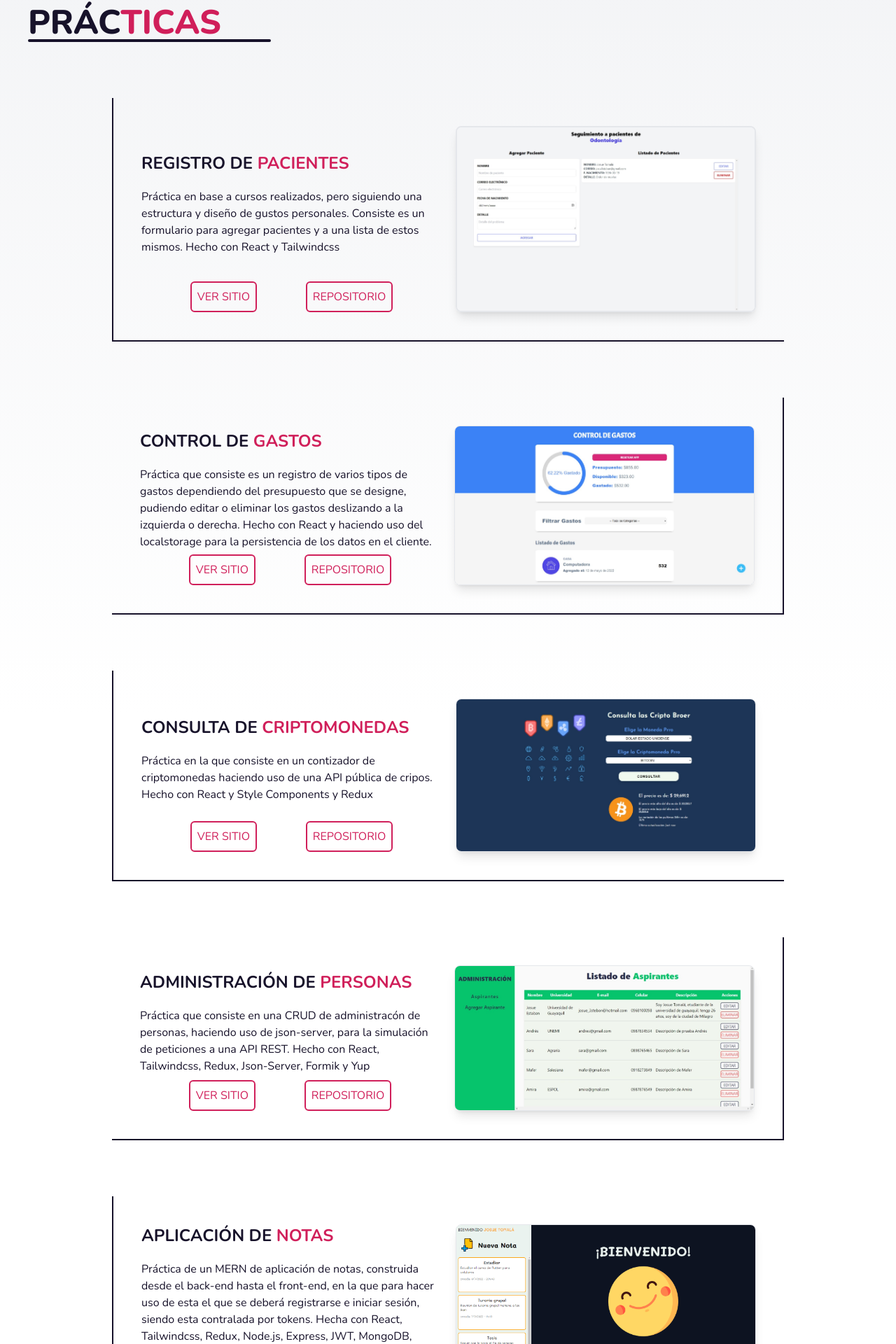
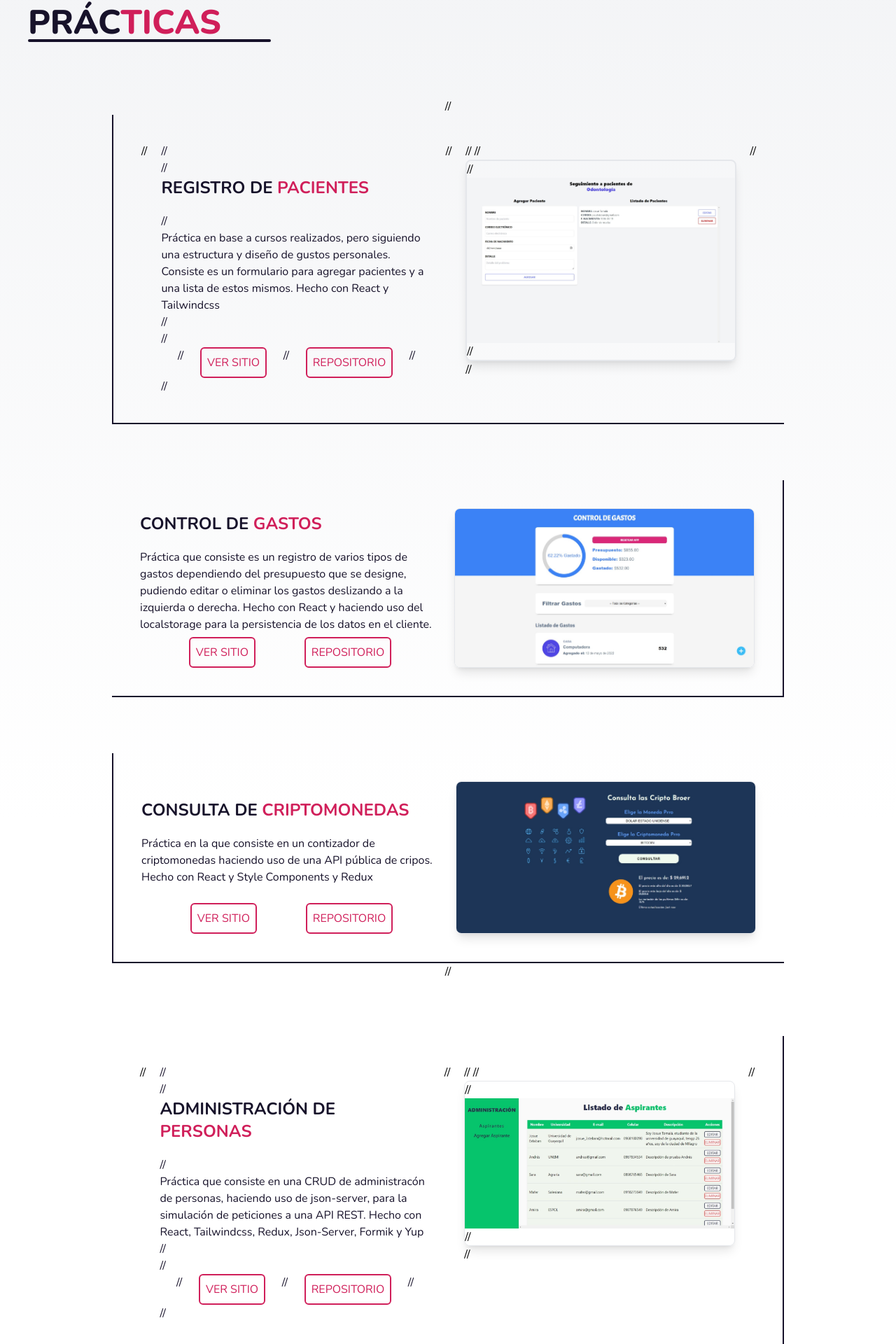
Before and after one commit to josu3steban/personal-portfolio, a React (Vite) app: page / in a window 1280 px wide. Shown: the part 1942-3862 px from the top of the page at 70% size. Built offline with nearby package versions, Linux system fonts and the light colour scheme.

Commit message:
Update Projects.jsx

```diff
--- a/src/components/Projects.jsx
+++ b/src/components/Projects.jsx
@@ -29,29 +29,29 @@ export const Projects = () => {
 
         <div className="sm:mt-10 sm:px-5 flex flex-col items-center mt-20 mb-20">
 
-            <article className='sm:flex-col-reverse sm:w-full sm:gap-3 sm:p-3  w-3/4 flex gap-5 p-10 border-[#17122A] border-l-2 border-b-2'>
+//             <article className='sm:flex-col-reverse sm:w-full sm:gap-3 sm:p-3  w-3/4 flex gap-5 p-10 border-[#17122A] border-l-2 border-b-2'>
 
-                <div className="sm:w-full  flex flex-col w-1/2 text-[#17122A]">
-                    <div className="sm:grow-0  grow flex flex-col justify-center">
-                        <h2 className='sm:hidden sm:text-lg sm:text-center  mb-5 uppercase text-2xl font-bold'>Registro de <span className='text-[#D01F5A]'>pacientes</span></h2>
-                        <p>Práctica en base a cursos realizados, pero siguiendo una estructura y diseño de gustos personales. Consiste es un formulario para agregar pacientes y a una lista de estos mismos. Hecho con React y Tailwindcss</p>
-                    </div>
+//                 <div className="sm:w-full  flex flex-col w-1/2 text-[#17122A]">
+//                     <div className="sm:grow-0  grow flex flex-col justify-center">
+//                         <h2 className='sm:hidden sm:text-lg sm:text-center  mb-5 uppercase text-2xl font-bold'>Registro de <span className='text-[#D01F5A]'>pacientes</span></h2>
+//                         <p>Práctica en base a cursos realizados, pero siguiendo una estructura y diseño de gustos personales. Consiste es un formulario para agregar pacientes y a una lista de estos mismos. Hecho con React y Tailwindcss</p>
+//                     </div>
 
-                    <div className="sm:justify-between sm:mt-5 sm:text-sm  flex justify-evenly">
-                        <a className=' uppercase block p-2 text-[#D01F5A] border-2 border-[#D01F5A] rounded-md hover:text-white hover:bg-[#D01F5A] transition-all ' href="https://practica-citas-medicas.netlify.app/" target="_blank">ver sitio</a>
-                        <a className='  uppercase block p-2 text-[#D01F5A] border-2 border-[#D01F5A] rounded-md hover:text-white hover:bg-[#D01F5A] transition-all' href="https://github.com/josu3steban/practica-citas" target="_blank">repositorio</a>
-                    </div>
-                </div>
+//                     <div className="sm:justify-between sm:mt-5 sm:text-sm  flex justify-evenly">
+//                         <a className=' uppercase block p-2 text-[#D01F5A] border-2 border-[#D01F5A] rounded-md hover:text-white hover:bg-[#D01F5A] transition-all ' href="https://practica-citas-medicas.netlify.app/" target="_blank">ver sitio</a>
+//                         <a className='  uppercase block p-2 text-[#D01F5A] border-2 border-[#D01F5A] rounded-md hover:text-white hover:bg-[#D01F5A] transition-all' href="https://github.com/josu3steban/practica-citas" target="_blank">repositorio</a>
+//                     </div>
+//                 </div>
 
-                <div className="sm:w-full  w-1/2">
-                    <h2 className='sm:text-lg sm:text-center  mb-5 uppercase text-2xl font-bold md:hidden'>Registro de <span className='text-[#D01F5A]'>pacientes</span></h2>
-                    <div className=" rounded-lg overflow-hidden shadow-lg border-2">
-                        <img src={ ImgPaciente } alt="captura de pacientes" />
-                    </div>
-                </div>
+//                 <div className="sm:w-full  w-1/2">
+//                     <h2 className='sm:text-lg sm:text-center  mb-5 uppercase text-2xl font-bold md:hidden'>Registro de <span className='text-[#D01F5A]'>pacientes</span></h2>
+//                     <div className=" rounded-lg overflow-hidden shadow-lg border-2">
+//                         <img src={ ImgPaciente } alt="captura de pacientes" />
+//                     </div>
+//                 </div>
 
 
-            </article>
+//             </article>
 
             <article className='sm:flex-col-reverse sm:w-full sm:gap-3 sm:p-3  mt-20 w-3/4 flex gap-5 p-10 border-[#17122A] border-r-2 border-b-2'>
 
@@ -101,28 +101,28 @@ export const Projects = () => {
 
             </article>
 
-            <article className='sm:flex-col-reverse sm:w-full sm:gap-3 sm:p-3  mt-20 w-3/4 flex gap-5 p-10 border-[#17122A] border-r-2 border-b-2'>
+//             <article className='sm:flex-col-reverse sm:w-full sm:gap-3 sm:p-3  mt-20 w-3/4 flex gap-5 p-10 border-[#17122A] border-r-2 border-b-2'>
 
-                <div className="sm:w-full  flex flex-col w-1/2 text-[#17122A]">
-                    <div className="sm:grow-0  grow flex flex-col justify-center">
-                        <h2 className='sm:hidden  mb-5 uppercase text-2xl font-bold'>administración de <span className='text-[#D01F5A]'>personas</span></h2>
-                        <p>Práctica que consiste en una CRUD de administracón de personas, haciendo uso de json-server, para la simulación de peticiones a una API REST. Hecho con React, Tailwindcss, Redux, Json-Server, Formik y Yup</p>
-                    </div>
+//                 <div className="sm:w-full  flex flex-col w-1/2 text-[#17122A]">
+//                     <div className="sm:grow-0  grow flex flex-col justify-center">
+//                         <h2 className='sm:hidden  mb-5 uppercase text-2xl font-bold'>administración de <span className='text-[#D01F5A]'>personas</span></h2>
+//                         <p>Práctica que consiste en una CRUD de administracón de personas, haciendo uso de json-server, para la simulación de peticiones a una API REST. Hecho con React, Tailwindcss, Redux, Json-Server, Formik y Yup</p>
+//                     </div>
 
-                    <div className="sm:justify-between sm:mt-5 sm:text-sm  flex justify-evenly">
-                        <a className='uppercase block p-2 text-[#D01F5A] border-2 border-[#D01F5A] rounded-md hover:text-white hover:bg-[#D01F5A] transition-all ' href="https://practica-aspirante.netlify.app/" target="_blank">ver sitio</a>
-                        <a className='uppercase block p-2 text-[#D01F5A] border-2 border-[#D01F5A] rounded-md hover:text-white hover:bg-[#D01F5A] transition-all' href="https://github.com/josu3steban/practica-admin-aspirantes" target="_blank">repositorio</a>
-                    </div>
-                </div>
+//                     <div className="sm:justify-between sm:mt-5 sm:text-sm  flex justify-evenly">
+//                         <a className='uppercase block p-2 text-[#D01F5A] border-2 border-[#D01F5A] rounded-md hover:text-white hover:bg-[#D01F5A] transition-all ' href="https://practica-aspirante.netlify.app/" target="_blank">ver sitio</a>
+//                         <a className='uppercase block p-2 text-[#D01F5A] border-2 border-[#D01F5A] rounded-md hover:text-white hover:bg-[#D01F5A] transition-all' href="https://github.com/josu3steban/practica-admin-aspirantes" target="_blank">repositorio</a>
+//                     </div>
+//                 </div>
 
-                <div className="sm:w-full  w-1/2">
-                    <h2 className='sm:text-lg sm:text-center  mb-5 uppercase text-2xl font-bold md:hidden'>administración de <span className='text-[#D01F5A]'>personas</span></h2>
-                    <div className="rounded-lg overflow-hidden shadow-lg border">
-                        <img src={ ImgAdmin } alt="captura de administracion de personas" />
-                    </div>
-                </div>
+//                 <div className="sm:w-full  w-1/2">
+//                     <h2 className='sm:text-lg sm:text-center  mb-5 uppercase text-2xl font-bold md:hidden'>administración de <span className='text-[#D01F5A]'>personas</span></h2>
+//                     <div className="rounded-lg overflow-hidden shadow-lg border">
+//                         <img src={ ImgAdmin } alt="captura de administracion de personas" />
+//                     </div>
+//                 </div>
 
-            </article>
+//             </article>
 
             <article className='sm:flex-col-reverse sm:w-full sm:gap-3 sm:p-3  mt-20 w-3/4 flex gap-5 p-10 border-[#17122A] border-l-2 border-b-2'>
 
```
